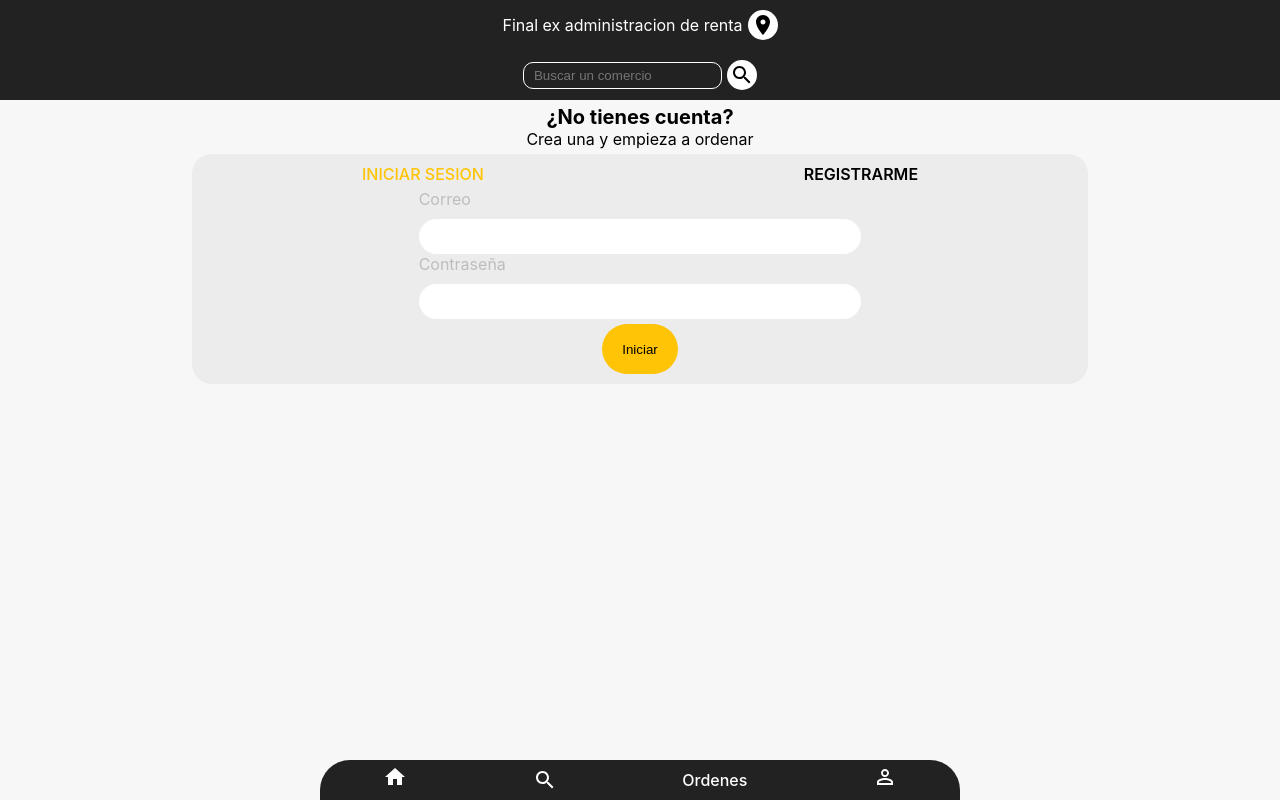
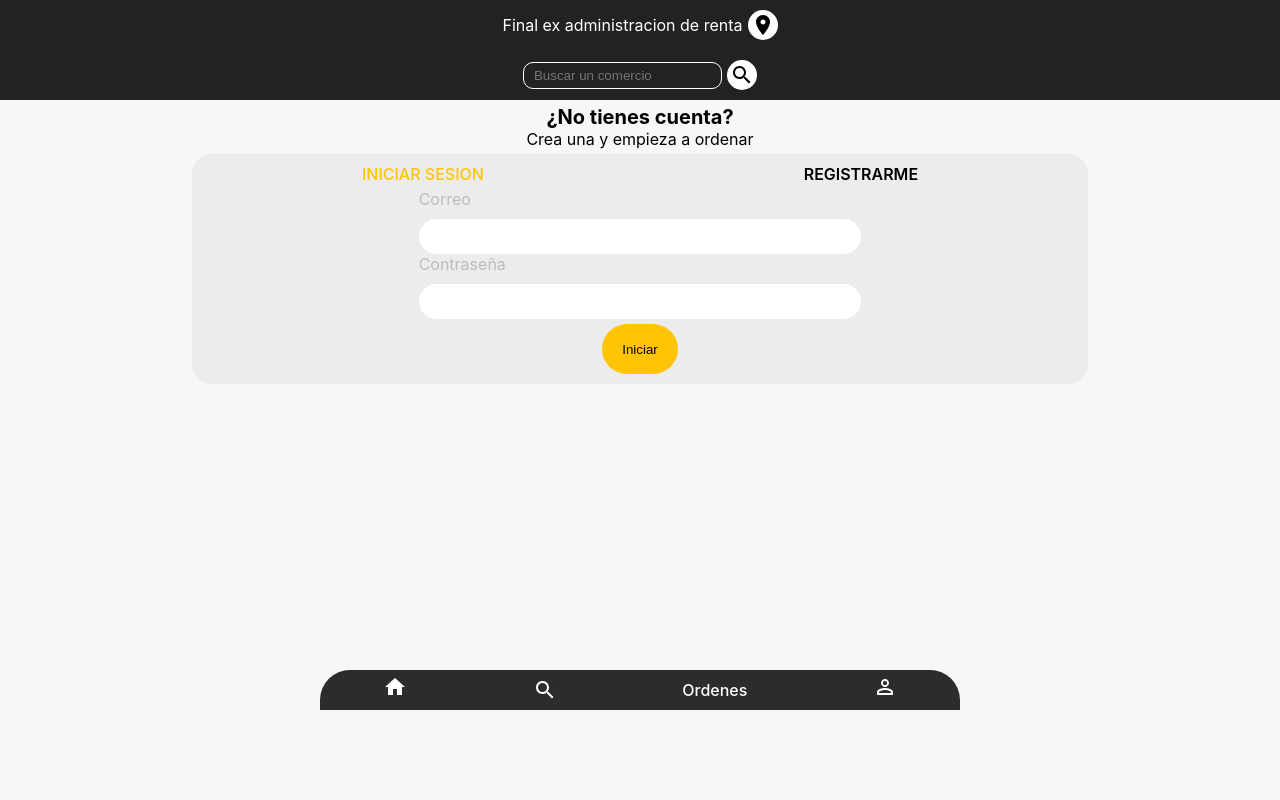
Before and after one commit to Urielch997/DeliveryApp, a React (Create React App) app: page /login in a window 1280 px wide. Built offline with nearby package versions, Linux system fonts and the light colour scheme.

Commit message:
edicion de homescreen
se posicionaron barra superior e inferior de manera estatica
se coloco efecto de transparencia en el menu floating

```diff
--- a/src/App.css
+++ b/src/App.css
@@ -14,6 +14,9 @@ html {
 }
 
 .search{
+    position: sticky;
+    top:0;
+    z-index: 3000;
     background: #222;
     padding: 10px;
     box-sizing: border-box;
@@ -95,6 +98,7 @@ html {
 
 ul{
     background: #ececec;
+    opacity: 0.95;
     padding: 5px;
     border-radius: 10px;
 }
@@ -113,7 +117,7 @@ ul li{
     margin-top: 5px;
     justify-content: center;
     position: sticky;
-    top:-10px;
+    top:90px;
     z-index:2000;
 }
 
@@ -212,7 +216,7 @@ a{
 .footer{
     display: flex;
     justify-content: center;
-    position: absolute;
+    position: sticky;
     bottom: 0;
     width: 100%;
     height: 40px;
```
